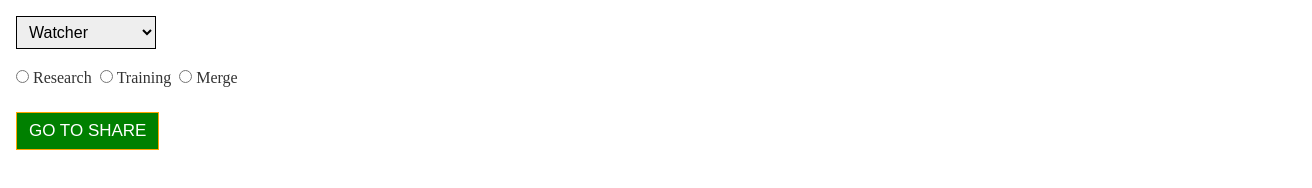
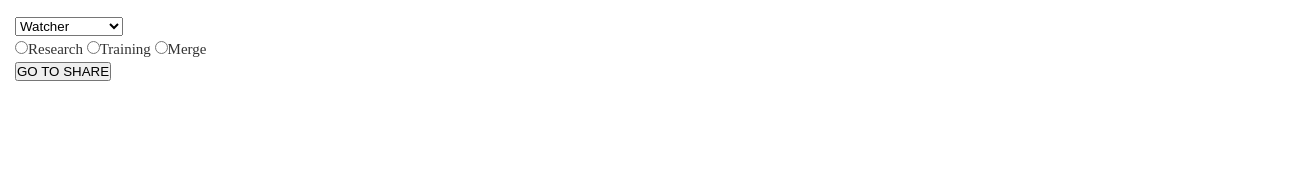
Before and after one commit to verm0/verm0.github.io, a plain HTML site: page hell.html in a window 1280 px wide. Shown: the whole page, 1312 px wide, since content can reach past the window. Drawn offline with Linux system fonts and the light colour scheme.

Commit message:
Update hell.html

```diff
--- a/hell.html
+++ b/hell.html
@@ -76,39 +76,5 @@ window.location =link;
 }
 });
 </script>
-<style>
-*{margin:0;padding:0}
-body{
-background: #fff;
-color: #333;
-font-size:16px;
-width:100%;
-line-height:1.6;
-overflow:hidden;
-padding:1em;
-}
-select{
-width:140px;
-padding:6px 8px;
-background:#eee;
-border:1px solid #000;
-font-size:16px;
-display:block;
-}
-.radio{
-margin:1em 0;
-}
-input[type=submit]{
-background:green;
-color:#fff;
-font-size:17px;
-padding:8px 12px;
-border:1px solid orange;
-}
-.label{
-display:inline-block;
-padding:0 4px 5px 4px;
-}
-</style>
 </body>
 </html>
```
